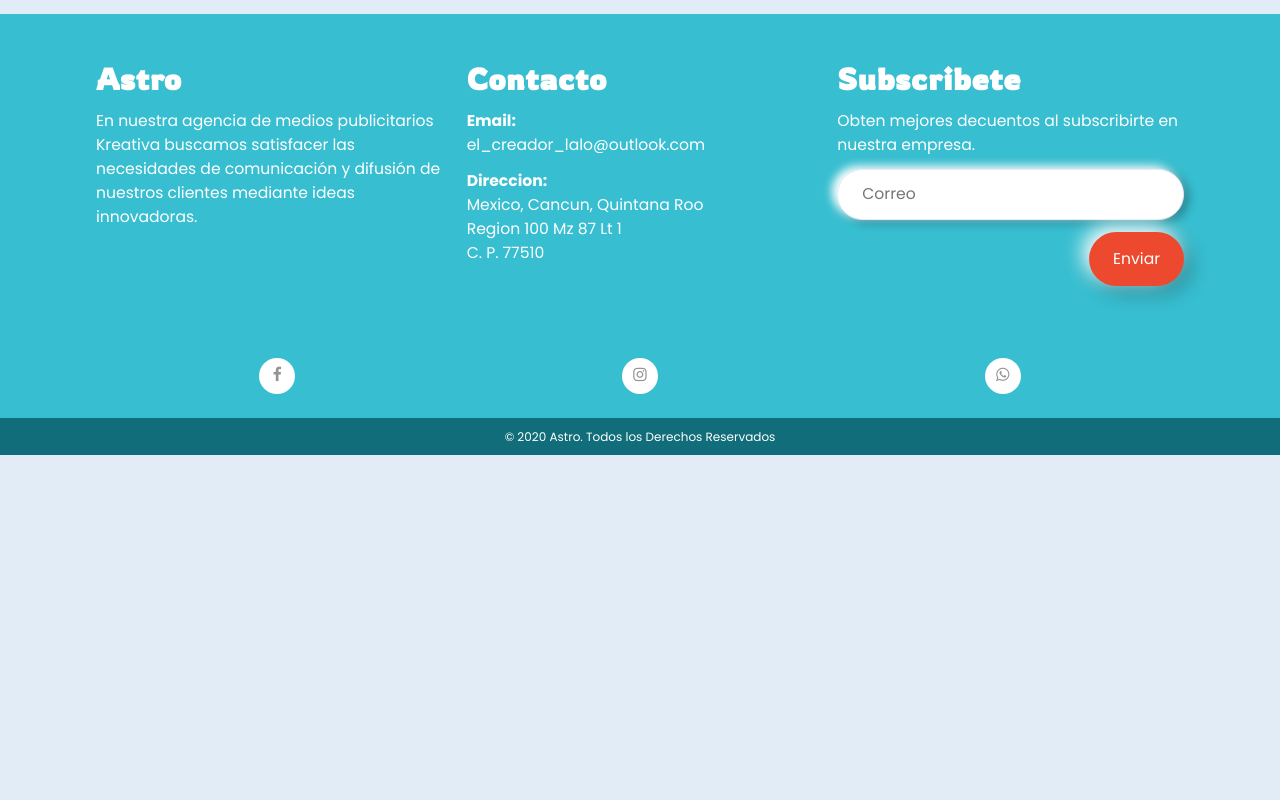
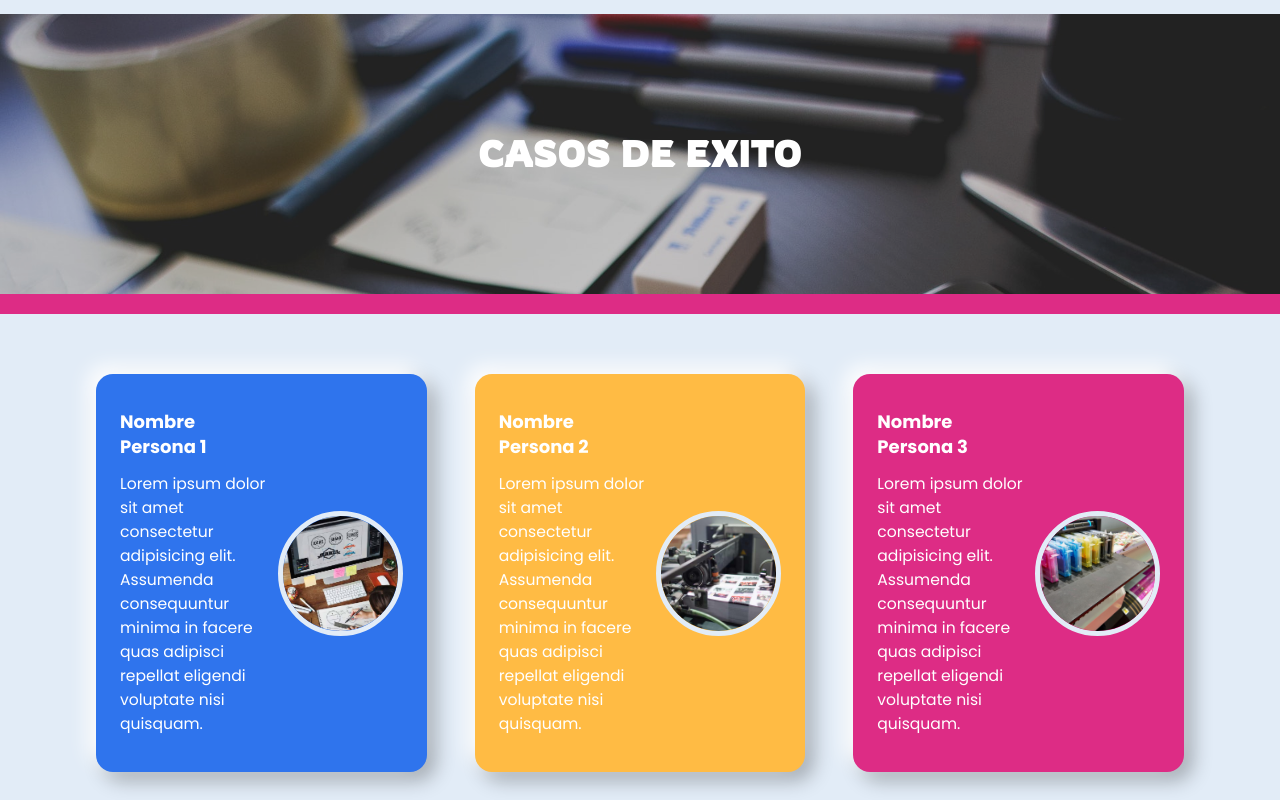
Before and after one commit to EduardoMay/TALIED, a plain HTML site: page index.html in a window 1280 px wide. Shown: the part 2820-3620 px from the top of the page. Before the commit the page ends 3275 px from the top, so only its background shows below. Drawn offline with Linux system fonts and the light colour scheme.

Commit message:
testimoniales

```diff
--- a/index.html
+++ b/index.html
@@ -151,6 +151,48 @@
 			</article>
 		</section>
 
+		<section class="imagen-secundario inicio-testimoniales">
+			<div class="imagen-secundario-descripcion">
+				<h2>CASOS DE EXITO</h2>
+			</div>
+		</section>
+
+		<section class="contenedor card-4-contenedor">
+			<article class="card-4-item">
+				<div class="card-4-descripcion">
+					<p><b>Nombre Persona 1</b></p>
+					<p>
+						Lorem ipsum dolor sit amet consectetur adipisicing elit. Assumenda consequuntur minima in facere quas adipisci repellat eligendi voluptate nisi quisquam.
+					</p>
+				</div>
+				<div class="card-4-img">
+					<img src="img/imagen-25.jpg" alt="" />
+				</div>
+			</article>
+			<article class="card-4-item">
+				<div class="card-4-descripcion">
+					<p><b>Nombre Persona 2</b></p>
+					<p>
+						Lorem ipsum dolor sit amet consectetur adipisicing elit. Assumenda consequuntur minima in facere quas adipisci repellat eligendi voluptate nisi quisquam.
+					</p>
+				</div>
+				<div class="card-4-img">
+					<img src="img/imagen-20.jpg" alt="" />
+				</div>
+			</article>
+			<article class="card-4-item">
+				<div class="card-4-descripcion">
+					<p><b>Nombre Persona 3</b></p>
+					<p>
+						Lorem ipsum dolor sit amet consectetur adipisicing elit. Assumenda consequuntur minima in facere quas adipisci repellat eligendi voluptate nisi quisquam.
+					</p>
+				</div>
+				<div class="card-4-img">
+					<img src="img/imagen-2.jpg" alt="" />
+				</div>
+			</article>
+		</section>
+
 		<footer>
 			<section class="contenedor contacto-subscribete-contenedor">
 				<div>
--- a/style/style.css
+++ b/style/style.css
@@ -489,6 +489,13 @@ nav {
 	background-attachment: fixed;
 }
 
+.imagen-secundario.inicio-testimoniales {
+	background: url('../img/imagen-26.jpg');
+	background-size: cover;
+	background-repeat: no-repeat;
+	background-attachment: fixed;
+}
+
 .imagen-secundario.servicio {
 	background: url('../img/imagen-3.jpg');
 	background-size: cover;
@@ -524,6 +531,10 @@ nav {
 
 .inicio-servicio .imagen-secundario-descripcion {
 	border-bottom: 20px solid #ffbb44;
+}
+
+.inicio-testimoniales .imagen-secundario-descripcion {
+	border-bottom: 20px solid #dd2c85;
 }
 
 .servicio .imagen-secundario-descripcion {
@@ -610,6 +621,73 @@ nav {
 	.card-img {
 		width: 180px;
 		height: 180px;
+	}
+}
+
+/*-------------------- TESTIMONIALES --------------------*/
+
+.card-4-contenedor {
+	display: grid;
+	grid-template-columns: 1fr 1fr 1fr;
+	grid-gap: 4rem;
+	margin: 5rem auto;
+}
+
+.card-4-item {
+	display: grid;
+	grid-template-columns: 1fr auto;
+	grid-gap: 1rem;
+	padding: 2rem;
+	border-radius: 17px;
+	box-shadow: -8px -8px 20px #ffffff, 8px 8px 20px rgba(0, 0, 0, 0.3);
+}
+
+.card-4-item:nth-child(1) {
+	background-color: #2f74ed;
+}
+.card-4-item:nth-child(2) {
+	background-color: #ffbb44;
+}
+.card-4-item:nth-child(3) {
+	background-color: #dd2c85;
+}
+
+.card-4-descripcion p {
+	color: #ffffff;
+}
+
+.card-4-descripcion b {
+	font-size: 1.5rem;
+}
+
+.card-4-descripcion .comilla {
+	color: #ffffff;
+	font-size: 10rem;
+	margin: 0;
+}
+
+.card-4-img {
+	align-self: center;
+	width: 125px;
+	height: 125px;
+	border-radius: 50%;
+	overflow: hidden;
+	border: 5px solid #e2ecf7;
+}
+
+.card-4-img img {
+	height: 100%;
+}
+
+@media (max-width: 575.98px) {
+	.card-4-contenedor {
+		grid-template-columns: 1fr;
+	}
+
+	.card-4-img {
+		align-self: start;
+		width: 100px;
+		height: 100px;
 	}
 }
 
```
Also changed, not shown: img/imagen-26.jpg (added).
